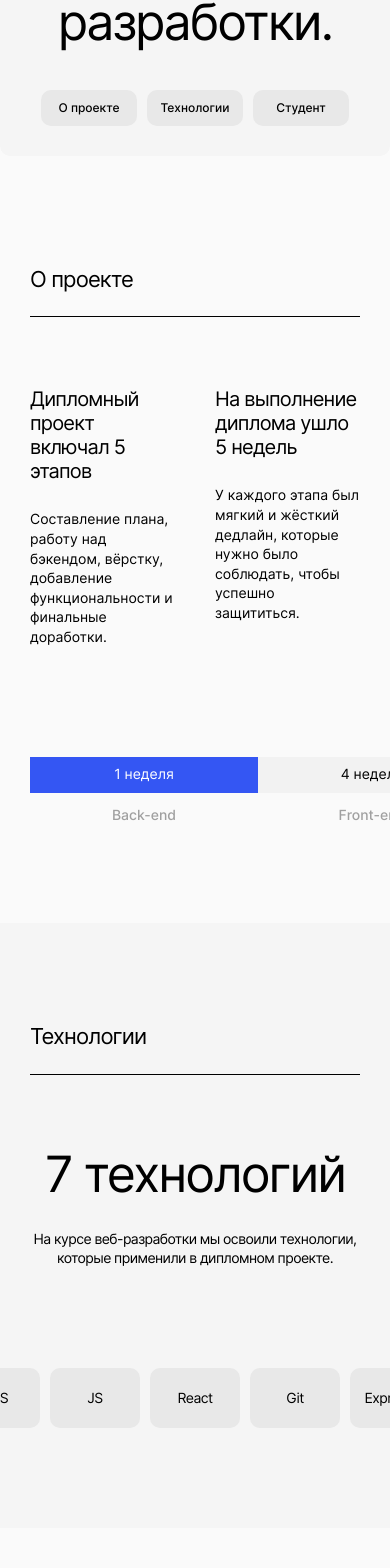
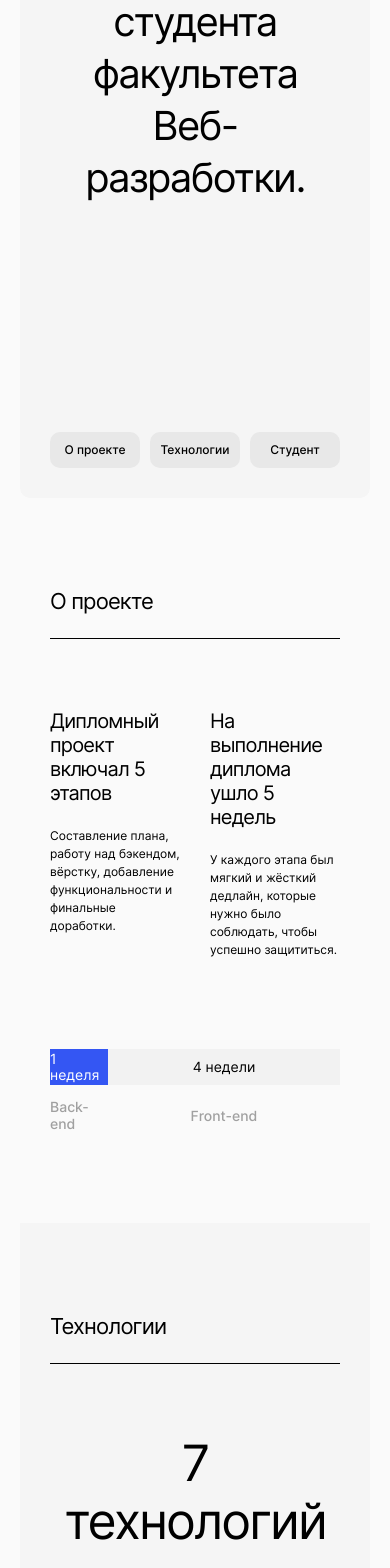
Before and after one commit to ru39391/movies-explorer-frontend, a React (Create React App) app: page / in a window 390 px wide. Shown: the part 426-1994 px from the top of the page. Built offline with nearby package versions, Linux system fonts and the light colour scheme.

Commit message:
feature/стилизовать блоки главной для мобильных, pt. 1

```diff
--- a/src/blocks/section/_bg_light/section_bg_light.css
+++ b/src/blocks/section/_bg_light/section_bg_light.css
@@ -3,3 +3,10 @@
   padding-bottom: 100px;
   background-color: #F5F5F5;
 }
+
+@media (max-width:1024px) {
+  .section_bg_light {
+    padding-top: 90px;
+    padding-bottom: 90px;
+  }
+}
--- a/src/blocks/section/section.css
+++ b/src/blocks/section/section.css
@@ -1,3 +1,9 @@
 .section {
   margin-bottom: 100px;
 }
+
+@media (max-width:1024px) {
+  .section {
+    margin-bottom: 90px;
+  }
+}
--- a/src/components/AboutMe/AboutMe.css
+++ b/src/components/AboutMe/AboutMe.css
@@ -6,7 +6,14 @@
 .about__content {
   display: flex;
   flex-direction: column;
+  box-sizing: border-box;
   max-width: 600px;
+}
+
+@media (max-width:1024px) {
+  .about__content {
+    padding: 0 50px 0 0;
+  }
 }
 
 .about__title {
@@ -17,6 +24,14 @@
   letter-spacing: -0.04em;
 }
 
+@media (max-width:1024px) {
+  .about__title {
+    font-size: 40px;
+    line-height: 1;
+    margin: 0 0 16px;
+  }
+}
+
 .about__subtitle {
   font-size: 18px;
   font-weight: 500;
@@ -24,9 +39,25 @@
   margin: 0 0 26px;
 }
 
+@media (max-width:1024px) {
+  .about__subtitle {
+    font-size: 12px;
+    line-height: 1.5;
+    margin: 0 0 20px;
+  }
+}
+
 .about__text {
   line-height: 1.6;
   margin: 0 0 30px;
+}
+
+@media (max-width:1024px) {
+  .about__text {
+    font-size: 12px;
+    line-height: 1.5;
+    margin: 0 0 20px;
+  }
 }
 
 .about__footer {
--- a/src/components/AboutProject/AboutProject.css
+++ b/src/components/AboutProject/AboutProject.css
@@ -1,12 +1,15 @@
-.about-projects {
-
-}
-
 .about-projects__content {
   display: grid;
   grid-column-gap: 40px;
   grid-template-columns: repeat(2,1fr);
   margin: 0 0 110px;
+}
+
+@media (max-width:1024px) {
+  .about-projects__content {
+    grid-column-gap: 30px;
+    margin: 0 0 90px;
+  }
 }
 
 .about-projects__title {
@@ -17,13 +20,22 @@
   margin: 0 0 26px;
 }
 
+@media (max-width:1024px) {
+  .about-projects__title {
+    margin: 0 0 22px;
+  }
+}
+
 .about-projects__text {
   margin: 0;
   line-height: 1.4;
 }
 
-.about-projects__bottom {
-
+@media (max-width:1024px) {
+  .about-projects__text {
+    font-size: 12px;
+    line-height: 1.5;
+  }
 }
 
 .about-projects__row {
@@ -32,7 +44,7 @@
 }
 
 .about-projects__col {
-  flex: 0 0 228px;
+  flex: 0 0 20%;
   display: flex;
   flex-direction: column;
   align-items: center;
--- a/src/components/App/App.js
+++ b/src/components/App/App.js
@@ -23,11 +23,13 @@ function App() {
             <li className="nav__item"><NavLink to="/signin" className="nav__link nav__link_type_btn">Войти</NavLink></li>
           </Nav>
         </Header>
-        <Promo />
-        <AboutProject />
-        <Techs />
-        <AboutMe />
-        <Portfolio />
+        <Main>
+          <Promo />
+          <AboutProject />
+          <Techs />
+          <AboutMe />
+          <Portfolio />
+        </Main>
         <Footer />
       </Route>
       <Route exact path="/movies">
--- a/src/components/Header/Header.css
+++ b/src/components/Header/Header.css
@@ -10,13 +10,6 @@
   justify-content: space-between;
 }
 
-@media (max-width:1024px) {
-  .header {
-    padding-left: 10px;
-    padding-right: 10px;
-  }
-}
-
 @media (max-width:767px) {
   .header {
     padding-left: 14px;
--- a/src/components/Main/Main.css
+++ b/src/components/Main/Main.css
@@ -0,0 +1,6 @@
+@media (max-width:1024px) {
+  .content {
+    padding-left: 20px;
+    padding-right: 20px;
+  }
+}
--- a/src/components/Main/Main.js
+++ b/src/components/Main/Main.js
@@ -1,10 +1,9 @@
 import React from 'react';
 import './Main.css';
 
-function Main() {
+function Main({children}) {
   return (
-    <>
-    </>
+    <main className="content">{children}</main>
   );
 }
 
--- a/src/components/Portfolio/Portfolio.css
+++ b/src/components/Portfolio/Portfolio.css
@@ -21,3 +21,10 @@
   letter-spacing: -0.04em;
   text-decoration: none;
 }
+
+@media (max-width:1024px) {
+  .portfolio-list__link {
+    font-size: 28px;
+    line-height: 1.8;
+  }
+}
--- a/src/components/Promo/Promo.css
+++ b/src/components/Promo/Promo.css
@@ -2,11 +2,18 @@
   display: flex;
   flex-direction: column;
   min-height: 492px;
-  margin-bottom: 110px;
   padding-top: 30px;
   padding-bottom: 30px;
+  margin-bottom: 110px;
   border-radius: 10px;
   background-color: #F5F5F5;
+}
+
+@media (max-width:1024px) {
+  .promo {
+    min-height: 834px;
+    margin-bottom: 90px;
+  }
 }
 
 .promo__intro {
@@ -25,6 +32,13 @@
   line-height: 1.16;
   letter-spacing: -0.04em;
   text-align: center;
+}
+
+@media (max-width:1024px) {
+  .promo__title {
+    font-size: 40px;
+    line-height: 1.3;
+  }
 }
 
 .promo__list {
--- a/src/components/Techs/Techs.css
+++ b/src/components/Techs/Techs.css
@@ -5,6 +5,12 @@
 .techs__content {
   max-width: 460px;
   margin: 0 auto 100px;
+}
+
+@media (max-width:1024px) {
+  .techs__content {
+    margin-bottom: 80px;
+  }
 }
 
 .techs__title {
@@ -15,10 +21,23 @@
   letter-spacing: -0.04em;
 }
 
+@media (max-width:1024px) {
+  .techs__content {
+    margin-bottom: 80px;
+  }
+}
+
 .techs__text {
   margin: 0;
   line-height: 1.4;
   letter-spacing: -0.04em;
+}
+
+@media (max-width:1024px) {
+  .techs__text {
+    font-size: 12px;
+    line-height: 1.5;
+  }
 }
 
 .techs__list {
@@ -39,13 +58,22 @@
   justify-content: center;
   padding: 8px;
   margin: 0 10px 0 0;
-  font-size: 1.2;
+  line-height: 1.2;
   letter-spacing: -0.04em;
   border-radius: 10px;
   box-sizing: border-box;
   background-color: #E8E8E8;
 }
 
+@media (max-width:1024px) {
+  .techs__list-item {
+    flex: 0 0 84px;
+    height: 56px;
+    font-size: 12px;
+    line-height: 1.5;
+  }
+}
+
 .techs__list-item:last-child {
   margin-right: 0;
 }
```
